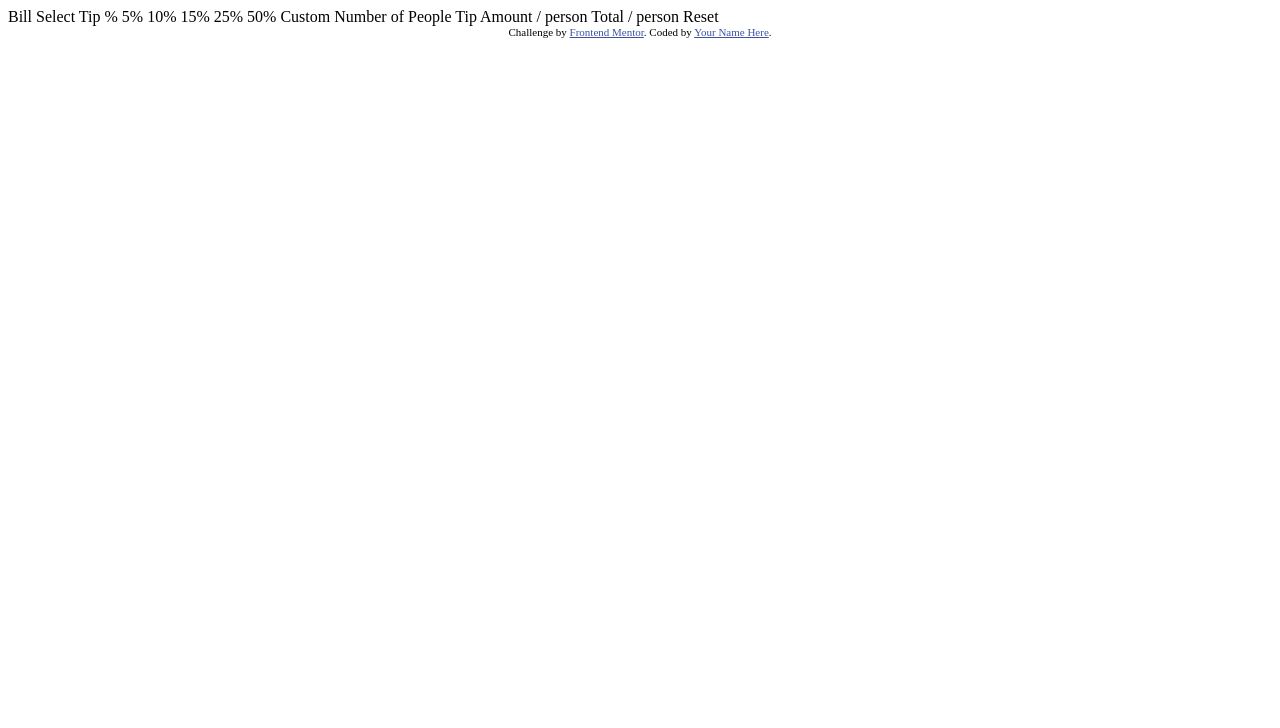
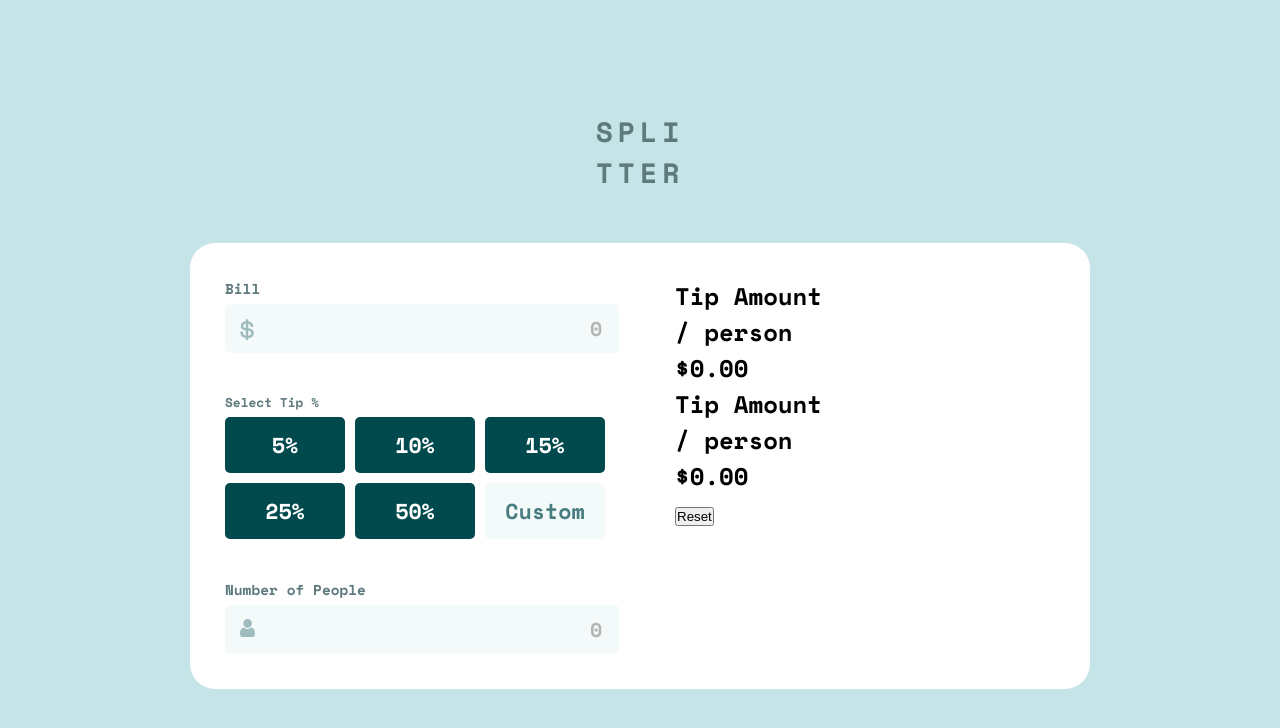
Before and after one commit to Kikino02/11-Tip-calculator-challenge, a plain HTML site: page index.html in a window 1280 px wide. Drawn offline with nearby package versions, Linux system fonts and the light colour scheme.

Commit message:
container__left

```diff
--- a/index.html
+++ b/index.html
@@ -1,44 +1,70 @@
 <!DOCTYPE html>
 <html lang="en">
+
 <head>
   <meta charset="UTF-8">
-  <meta name="viewport" content="width=device-width, initial-scale=1.0"> <!-- displays site properly based on user's device -->
+  <meta name="viewport" content="width=device-width, initial-scale=1.0">
+  <!-- displays site properly based on user's device -->
 
   <link rel="icon" type="image/png" sizes="32x32" href="./images/favicon-32x32.png">
+  <link rel="stylesheet" href="styles.css">
 
   <title>Frontend Mentor | Tip calculator app</title>
+</head>
 
-  <!-- Feel free to remove these styles or customise in your own stylesheet 👍 -->
-  <style>
-    .attribution { font-size: 11px; text-align: center; }
-    .attribution a { color: hsl(228, 45%, 44%); }
-  </style>
-</head>
 <body>
 
-  Bill
+  <header>
+    <h1 class="title">Spli<br>tter</h1>
+  </header>
+  <main>
+    <article class="container">
+      <div class="left">
+        <div class="input">
+          <label>Bill</label>
+          <input type="text" placeholder="0" id="bill">
+          <img src="./images/icon-dollar.svg" alt="dollar">
+        </div>
+        <div class="tip">
+          <p class="text">Select Tip %</p>
+          <div class="pct_buttons">
+            <button class="pct_btn" value="5">5%</button>
+            <button class="pct_btn" value="10">10%</button>
+            <button class="pct_btn" value="15">15%</button>
+            <button class="pct_btn" value="25">25%</button>
+            <button class="pct_btn" value="50">50%</button>
+            <input type="number" class="custom" placeholder="Custom">
+          </div>
+        </div>
+        <div class="input">
+          <label>Number of People</label>
+          <input type="text" placeholder="0" id="people">
+          <img src="./images/icon-person.svg" alt="dollar">
+        </div>
+      </div>
+      <div class="right">
+        <div class="right__row">
+          <div class="tip__amount">
+            <p class="tip__title">Tip Amount</p>
+            <p class="tip__subtitle">/ person</p>
+          </div>
+          <div class="price">
+            <p class="price">$0.00</p>
+          </div>
+        </div>
+        <div class="right__row">
+          <div class="tip__amount">
+            <p class="tip__title">Tip Amount</p>
+            <p class="tip__subtitle">/ person</p>
+          </div>
+          <div class="price">
+            <p class="price">$0.00</p>
+          </div>
+        </div>
+        <button class="reset_btn">Reset</button>
+      </div>
+    </article>
+  </main>
+</body>
 
-  Select Tip %
-  5%
-  10%
-  15%
-  25%
-  50%
-  Custom
-
-  Number of People
-
-  Tip Amount
-  / person
-
-  Total
-  / person
-
-  Reset
-
-  <div class="attribution">
-    Challenge by <a href="https://www.frontendmentor.io?ref=challenge" target="_blank">Frontend Mentor</a>.
-    Coded by <a href="#">Your Name Here</a>.
-  </div>
-</body>
 </html>
--- a/styles.scss
+++ b/styles.scss
@@ -25,4 +25,132 @@ $white: hsl(0, 0%, 100%);
 body{
     font-size: 24px;
     font-family: 'Space Mono', sans-serif;
+    height: 100vh;
+    display: flex;
+    align-items: center;
+    justify-content: center;
+    flex-direction: column;
+    background: $light-grayish-cyan;
+    gap: 50px;
 }
+
+input[type=number]::-webkit-outer-spin-button,
+input[type=number]::-webkit-inner-spin-button {
+    -webkit-appearance: none;
+    margin: 0;
+}
+
+.title{
+    font-size: 1.75rem;
+    letter-spacing: 5px;
+    text-transform: uppercase;
+    color: $dark-grayish-cyan;
+}
+
+.container{
+    width: 900px;
+    background-color: $white;
+    border-radius: 25px;
+    padding: 35px;
+    display: flex;
+    gap: 35px;
+    .left{
+        width: 50%;
+        display: flex;
+        flex-direction: column;
+        gap: 40px;
+        .input{
+            position: relative;
+            label{
+                display: block;
+                font-size: 0.9rem;
+                color: $dark-grayish-cyan;
+                margin-bottom: 5px;
+            }
+            input{
+                background-color: $very-light-grayish-cyan;
+                color: $very-dark-cyan;
+                font-family: 'Space Mono', sans-serif;
+                width: 95%;
+                font-weight: 800;
+                padding: 8px 15px;
+                text-align: right;
+                font-size: 1.25rem;
+                border-radius: 5px;
+                border: 2px solid transparent;
+                cursor: pointer;
+                transition: 0.3s ease;
+                &::placeholder{
+                    opacity: 0.5;
+                }
+            }
+            input#bill,
+            input#people{
+                &:hover{
+                    border: 2px solid $strong-cyan;
+                }
+            }
+
+
+            img{
+                width: 15px;
+                position: absolute;
+                top: 40px;
+                left: 15px;
+            }
+        }
+        .tip{
+            .text{
+                font-size: 0.8rem;
+                margin-bottom: 5px;
+                color: $dark-grayish-cyan;
+            }
+            .pct_buttons{
+                display: flex;
+                flex-wrap: wrap;
+                gap: 10px;
+                .pct_btn{
+                    width: 120px;
+                    padding: 10px;
+                    border-radius: 5px;
+                    border: 2px solid transparent;
+                    background-color: $very-dark-cyan;
+                    color: $white;
+                    font-size: 1.35rem;
+                    font-family: 'Space Mono', sans-serif;
+                    transition: 0.3s ease;
+                    cursor: pointer;
+                    &:hover{
+                        background-color: $strong-cyan;
+                        color: $very-dark-cyan;
+                    }
+                }
+                .custom{
+                    box-sizing: border-box;
+                    width: 120px;
+                    padding: 10px;
+                    text-align: right;
+                    font-family: 'Space Mono', sans-serif;
+                    font-weight: 700;
+                    font-size: 1.35rem;
+                    cursor: pointer;
+                    border-radius: 5px;
+                    background-color: $very-light-grayish-cyan;
+                    border: 2px solid transparent;
+                    color: $very-dark-cyan;
+                    outline: $strong-cyan;
+                    caret-color: $strong-cyan;
+                    &:hover,
+                    &:active{
+                        border: 2px solid $strong-cyan;
+                    }
+                    &::placeholder{
+                        text-align: center;
+                        opacity: 0.7;
+                        color: $very-dark-cyan;
+                    }
+                }
+            }
+        }
+    }
+}
```
Also changed, not shown: styles.css (added), 1 other file.
